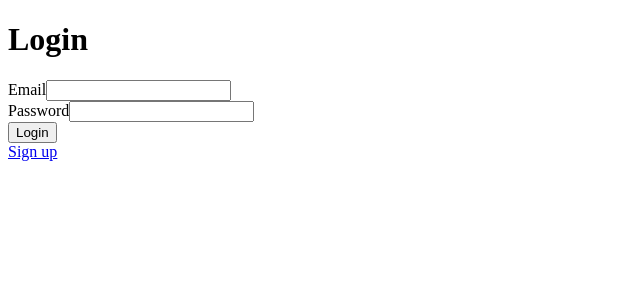
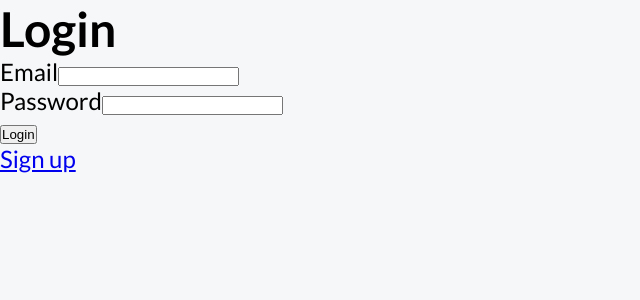
Before and after one commit to johnnytortorici/wealthvitals, a React (Create React App) app in the folder client/: page /login in a window 1280 px wide. Shown: the top 300 px of the page, without its empty margins (0-640 px from the left). Built offline with nearby package versions, Linux system fonts and the light colour scheme.

Commit message:
GlobalStyles component basic setup

```diff
--- a/client/package.json
+++ b/client/package.json
@@ -11,7 +11,8 @@
     "react": "^16.13.1",
     "react-dom": "^16.13.1",
     "react-router-dom": "^5.2.0",
-    "react-scripts": "3.4.3"
+    "react-scripts": "3.4.3",
+    "styled-components": "^5.1.1"
   },
   "scripts": {
     "start": "react-scripts start",
--- a/client/public/index.html
+++ b/client/public/index.html
@@ -10,6 +10,10 @@
       content="Web site created using create-react-app"
     />
     <link rel="apple-touch-icon" href="%PUBLIC_URL%/logo192.png" />
+    <link
+      href="https://fonts.googleapis.com/css2?family=Lato:wght@400;700;900&display=swap"
+      rel="stylesheet"
+    />
     <!--
       manifest.json provides metadata used when your web app is installed on a
       user's mobile device or desktop. See https://developers.google.com/web/fundamentals/web-app-manifest/
--- a/client/src/components/App.js
+++ b/client/src/components/App.js
@@ -1,7 +1,8 @@
-import React, { useState } from "react";
+import React from "react";
 import { BrowserRouter as Router, Switch, Route } from "react-router-dom";
 import { AuthProvider } from "./context/AuthContext";
 import { UserProvider } from "./context/UserContext";
+import GlobalStyles from "./GlobalStyles";
 
 import Login from "./Login";
 import SignUp from "./SignUp";
@@ -11,6 +12,7 @@ function App() {
   return (
     <AuthProvider>
       <UserProvider>
+        <GlobalStyles />
         <Router>
           <Switch>
             <Route path="/login">
--- /dev/null
+++ b/client/src/components/GlobalStyles.js
@@ -0,0 +1,14 @@
+import { createGlobalStyle } from "styled-components";
+
+export default createGlobalStyle`
+  * {
+    margin: 0;
+    padding: 0;
+    box-sizing: border-box;
+  }
+  body {
+    font-family: 'Lato', sans-serif;
+    background-color: #F5F7F8;
+    font-size: 1.5em;
+  }
+`;
```
Also changed, not shown: 1 other file (tests, documents, lock files or other folders).
